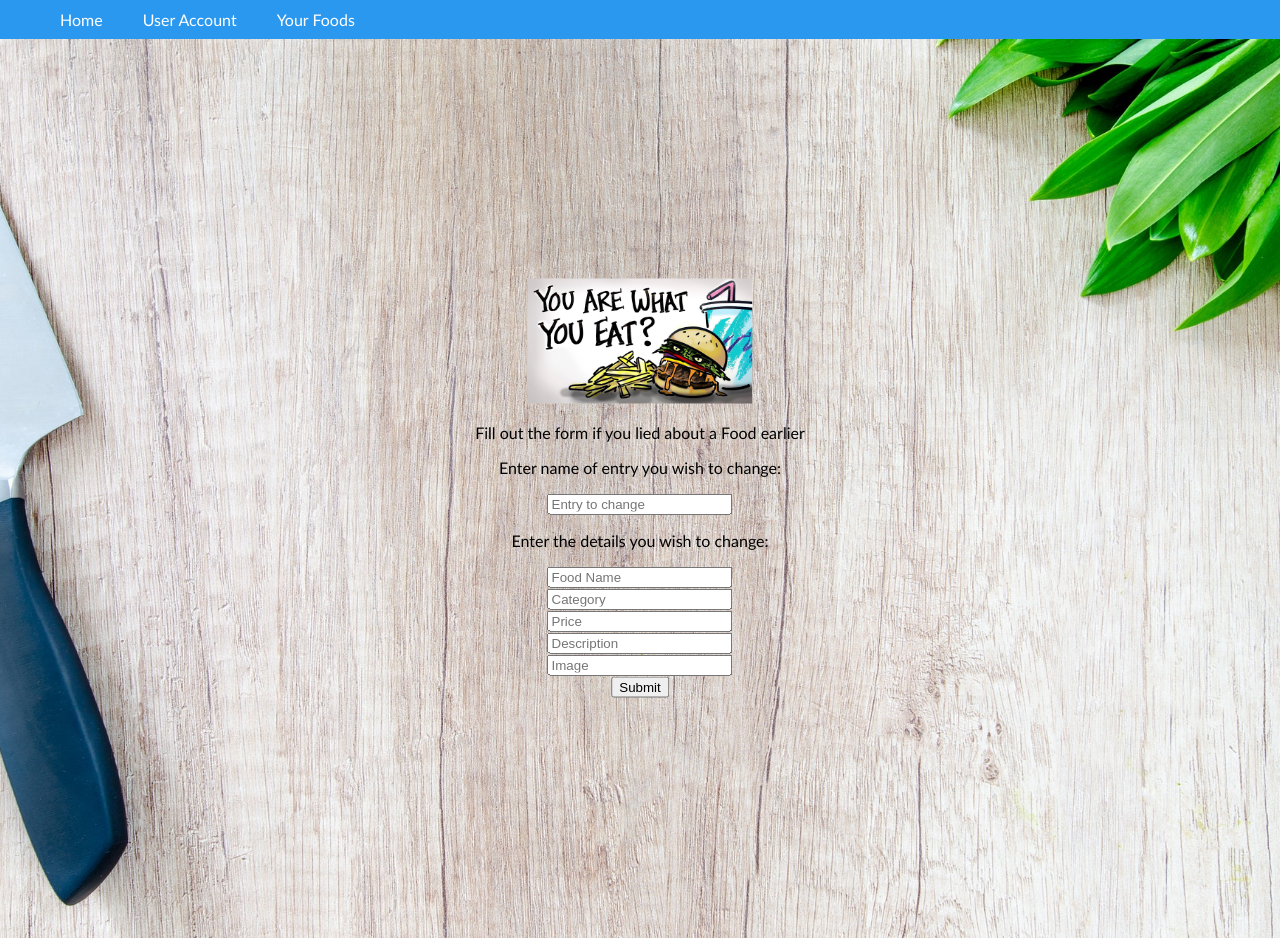
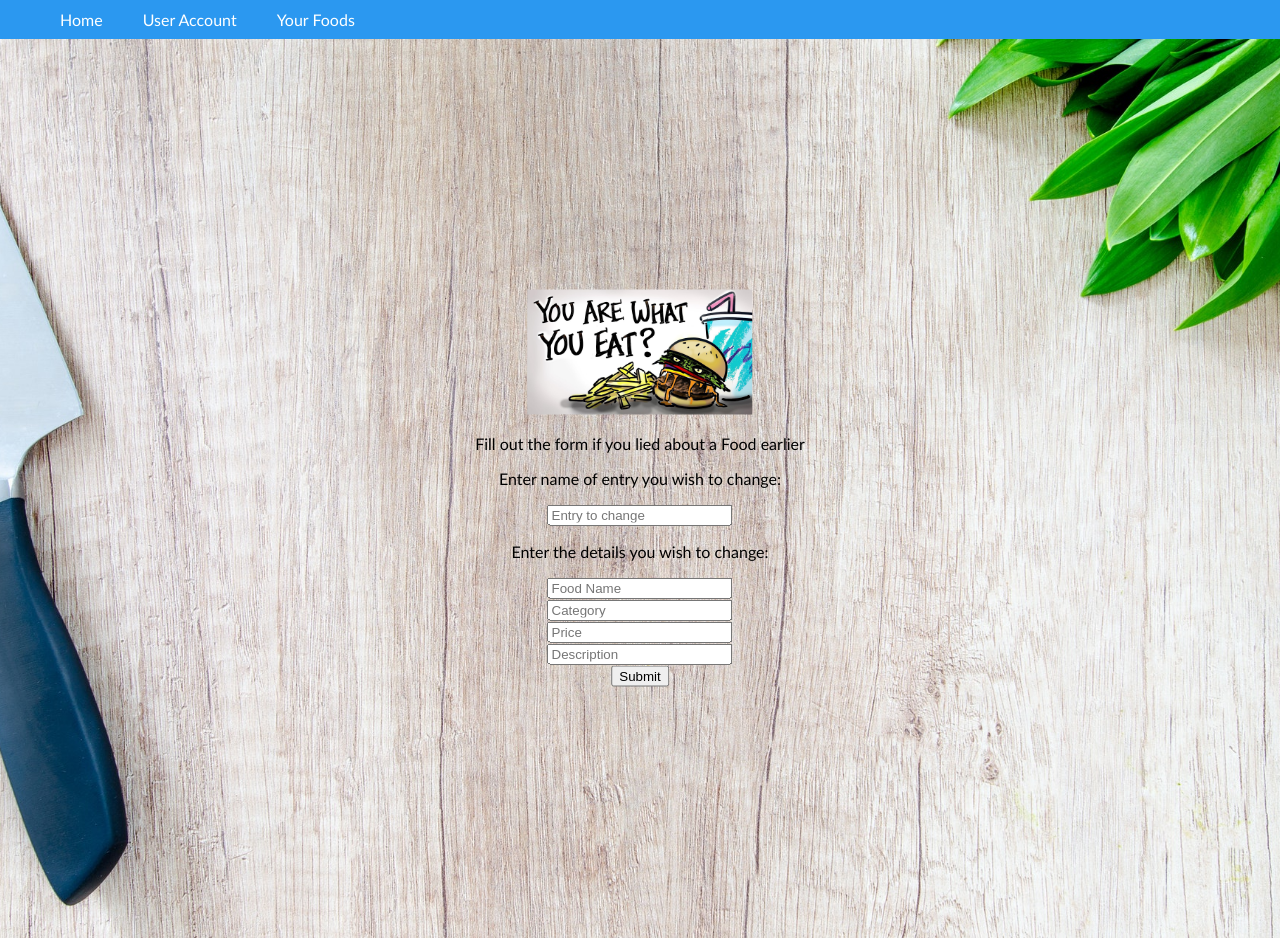
Before and after one commit to husnansultan/SoloProj-frontend, a React (Create React App) app in the folder soloproject-fe/: page /DBUpdateEntry in a window 1280 px wide. Built offline with nearby package versions, Linux system fonts and the light colour scheme.

Commit message:
removal of imajes
becoz of removal from back end

```diff
--- a/soloproject-fe/src/DBAddEntry.js
+++ b/soloproject-fe/src/DBAddEntry.js
@@ -9,7 +9,6 @@ class DBAddEntry extends Component {
             category: "",
             price: "",
             descr: "",
-            image: "",
             submitSuccess: false
         };
     }
@@ -30,10 +29,6 @@ class DBAddEntry extends Component {
         this.setState({ descr: event.target.value });
     }
 
-    handleInputImage = (event) => {
-        this.setState({ image: event.target.value });
-    }
-
     addDBEntry = (event) => {
         axios({
             method: 'post',
@@ -43,7 +38,6 @@ class DBAddEntry extends Component {
                 category: this.state.category,
                 price: this.state.price,
                 descr: this.state.descr,
-                image: this.state.image,
             }
         })
             .then(response => {
@@ -74,8 +68,6 @@ class DBAddEntry extends Component {
                     <br></br>
                     <input type="text" placeholder="Description" value={this.state.descr} onChange={(this.handleInputDescr)}></input>
                     <br></br>
-                    <input type="text" placeholder="Image" value={this.state.image} onChange={(this.handleInputImage)}></input>
-                    <br></br>
                     <input type="button" value="Submit" onClick={this.addDBEntry}></input>
                 </form>
                 <br />
--- a/soloproject-fe/src/DBFindEntry.js
+++ b/soloproject-fe/src/DBFindEntry.js
@@ -11,7 +11,6 @@ class DBFindEntry extends Component {
         category: "",
         price: "",
         descr: "",
-        image: "",
       resultsRetreived: false
     }
     this.handleInput = this.handleInput.bind(this);
@@ -34,7 +33,6 @@ class DBFindEntry extends Component {
         category: response.data[0].category,
         price: response.data[0].price,
         descr: response.data[0].descr,
-        image: response.data[0].image,
         resultsRetreived: true
       })
     })
@@ -55,6 +53,7 @@ class DBFindEntry extends Component {
         <form onSubmit={this.retrieveData}>
           <p>Enter Food Name: </p>
           <input id="text" type="text" placeholder="Search..." onChange={(this.handleInput)}></input>
+            <br></br>
           <input type="button" onClick={this.findEntry} value="Search"></input>
         </form>
         <br />
@@ -65,7 +64,6 @@ class DBFindEntry extends Component {
             <p> Price : {this.state.price} </p>
             <p> Description : {this.state.descr}</p>
             <br />
-            <img src={this.state.image} alt="Your Food" />
           </div>
           : null}
       </div >
--- a/soloproject-fe/src/DBRemoveEntry.js
+++ b/soloproject-fe/src/DBRemoveEntry.js
@@ -46,6 +46,7 @@ class DBRemoveEntry extends Component {
                     <form>
                         <p>Enter name and click submit to remove a Food. </p>
                         <input type="text" placeholder="Delete your Guilt..." onChange={(this.handleInput)} name="Delete"></input>
+                        <br></br>
                         <input type="button" value="Submit" onClick={this.removeEntry}></input>
                     </form>
                     {this.state.submitSuccess ?
--- a/soloproject-fe/src/DBUpdateEntry.js
+++ b/soloproject-fe/src/DBUpdateEntry.js
@@ -10,7 +10,6 @@ class DBEntryUpdate extends Component {
             category: "",
             price: "",
             descr: "",
-            image: "",
             submitSuccess: false
         };
     }
@@ -35,10 +34,6 @@ class DBEntryUpdate extends Component {
         this.setState({ descr: event.target.value });
     }
 
-    handleInputImage = (event) => {
-        this.setState({ image: event.target.value });
-    }
-
     updateDBEntry = (event) => {
         axios({
             method: 'put',
@@ -48,7 +43,6 @@ class DBEntryUpdate extends Component {
                 category: this.state.category,
                 price: this.state.price,
                 descr: this.state.descr,
-                image: this.state.image,
             }
         })
             .then(response => {
@@ -83,8 +77,6 @@ class DBEntryUpdate extends Component {
                     <br></br>
                     <input type="text" placeholder="Description" value={this.state.descr} onChange={(this.handleInputDescr)}></input>
                     <br></br>
-                    <input type="text" placeholder="Image" value={this.state.image} onChange={(this.handleInputImage)}></input>
-                    <br></br>
                     <input type="button" value="Submit" onClick={this.updateDBEntry}></input>
                 </form>
                 {this.state.submitSuccess ?
```
